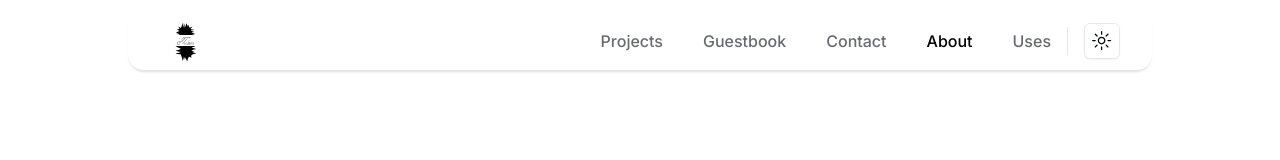
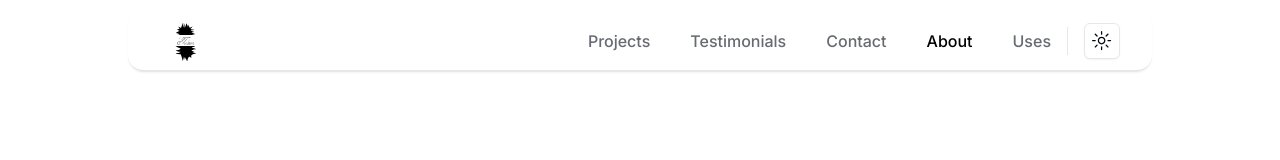
Before and after one commit to YieGin/portfolio-new, a Next.js app: page /about in a window 1280 px wide. Shown: the top 160 px of the page. Built offline with nearby package versions, Linux system fonts and the light colour scheme; no server answers.

Commit message:
added .env.example

```diff
--- a/src/app/auth-callback/page.tsx
+++ b/src/app/auth-callback/page.tsx
@@ -16,7 +16,7 @@ const AuthCallback = () => {
       createUser({ auth0Id: user.sub, email: user.email });
       hasCreatedUser.current = true;
     }
-    navigate.push("/guestbook");
+    navigate.push("/testimonials");
   }, [createUser, navigate, user]);
 
   return (
--- a/src/app/guestbook/page.tsx
+++ b/src/app/testimonials/page.tsx
@@ -4,14 +4,14 @@ import ReviewsSection from "@/components/Reviews";
 import { Separator } from "@/components/ui/separator";
 import AnimatedCharacters from "@/utlis/AnimatedCharacters";
 
-const Guestbook = () => {
+const Testimonials = () => {
   return (
     <div className="mt-28 pb-20">
       <div className="space-y-2 container lg:px-48">
         <AnimatedCharacters
           className="lg:text-5xl text-3xl font-bold"
           type="heading1"
-          text="Guestbook"
+          text="Testimonials"
         />
         <p className="text-[1rem] text-muted-foreground lg:w-1/2">
           Welcome to my Guestbook! I’d love to hear your thoughts about my work
@@ -25,4 +25,4 @@ const Guestbook = () => {
   );
 };
 
-export default Guestbook;
+export default Testimonials;
--- a/src/components/Footer.tsx
+++ b/src/components/Footer.tsx
@@ -17,7 +17,7 @@ const linkData = [
     links: [
       { href: "/projects", text: "Projects" },
       { href: "/uses", text: "Uses" },
-      { href: "/guestbook", text: "Guestbook" },
+      { href: "/testimonials", text: "testimonials" },
     ],
   },
   {
--- a/src/components/Hero.tsx
+++ b/src/components/Hero.tsx
@@ -57,7 +57,7 @@ const Hero = () => {
         </motion.div>
         <div className="flex items-center justify-center mt-10 sm:w-max">
           <Avatar className="rounded-full bg-[#181818] w-[250px] h-[250px] lg:w-[400px] lg:h-[400px] relative">
-            <AvatarImage className="object-cover" src="https://res.cloudinary.com/dnttuevkd/image/upload/v1713451509/profile-pic_16_s4unet.png" />
+            <AvatarImage className="object-cover" src="https://i.ibb.co/h9Vx4Lv/image.png" />
           </Avatar>
         </div>
       </div>
--- a/src/components/MainNav.tsx
+++ b/src/components/MainNav.tsx
@@ -8,8 +8,8 @@ export const NavList = [
     href: "/projects",
   },
   {
-    name: "Guestbook",
-    href: "/guestbook",
+    name: "Testimonials",
+    href: "/testimonials",
   },
   {
     name: "Contact",
```
Also changed, not shown: 1 other file (tests, documents, lock files or other folders).
